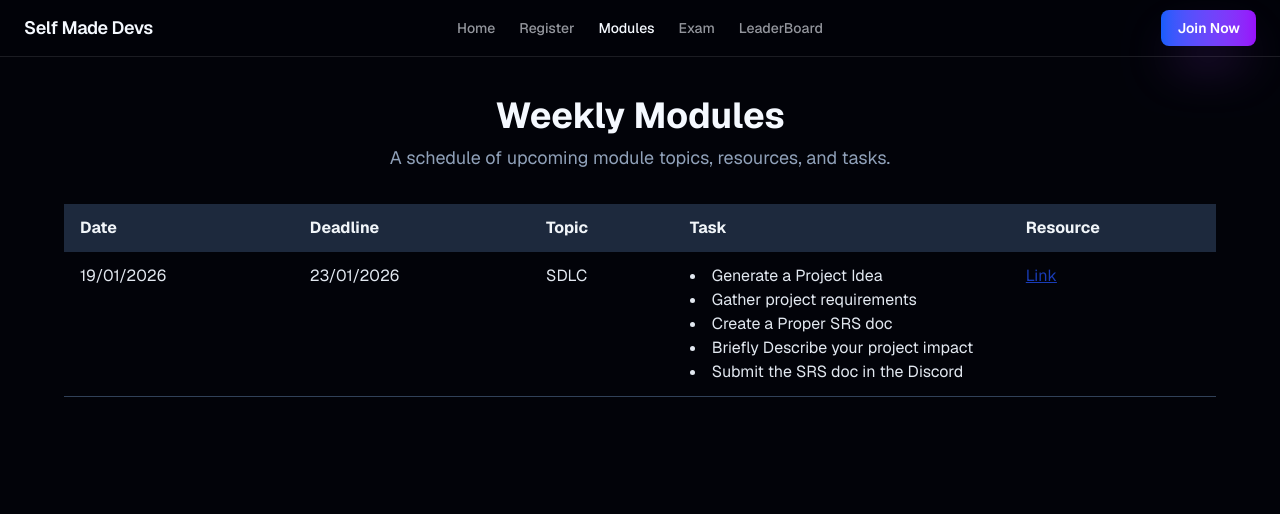
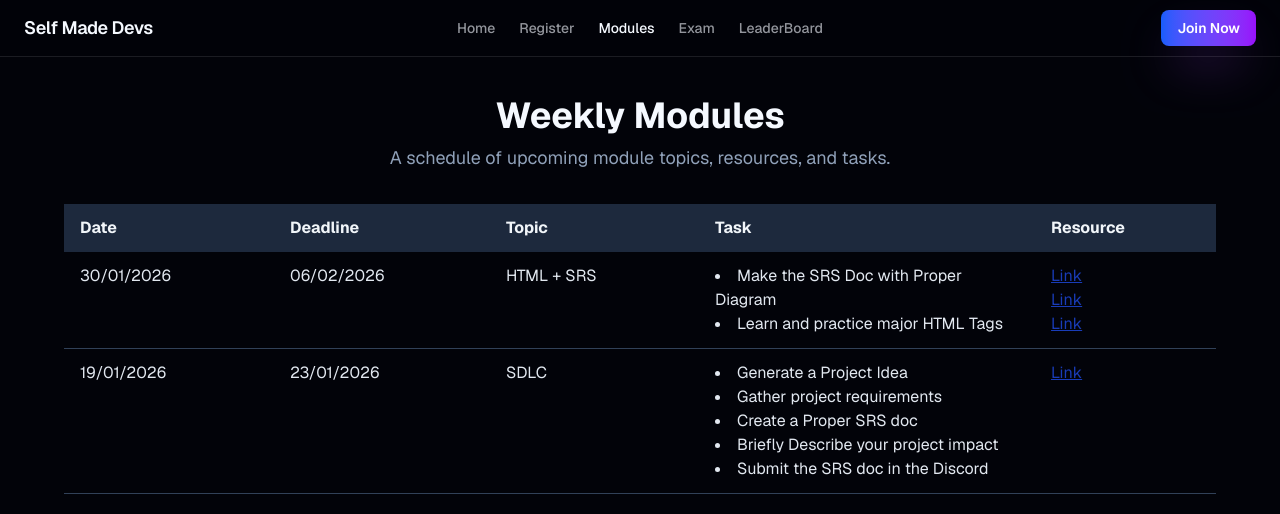
Before and after one commit to reshadMajumder/self-made-devs, a Next.js app in the folder frontend/: page /modules in a window 1280 px wide. Shown: the top 514 px of the page. Built offline with nearby package versions, Linux system fonts and the light colour scheme.

Commit message:
Week-2 Module Published

```diff
--- a/frontend/app/modules/page.tsx
+++ b/frontend/app/modules/page.tsx
@@ -3,6 +3,22 @@ import Link from "next/link";
 
 export default function ModulesPage() {
   const modules = [
+    {
+      week: 2,
+      date: "30/01/2026",
+      deadline: "06/02/2026",
+      topic: "HTML + SRS",
+      resource: [
+        "https://www.w3schools.com/html/default.asp",
+        "https://youtu.be/HcOc7P5BMi4?si=Q-zypcF3tRArJFJO",
+        "https://youtu.be/HD13eq_Pmp8?si=rpP7SvYOUBWSOgfM",
+      ],
+      tasks: [
+        "Make the SRS Doc with Proper Diagram",
+        "Learn and practice major HTML Tags",
+      ],
+      quiz: "/exam?module=intro-to-javascript",
+    },
     {
       week: 1,
       date: "19/01/2026",
@@ -69,6 +85,7 @@ export default function ModulesPage() {
                   <td className="px-4 py-3 align-top">
                     {m.resource.map((r) => (
                       <a
+                        key={r}
                         target="_blank"
                         className="block text-blue-800 underline"
                         href={r}
```
